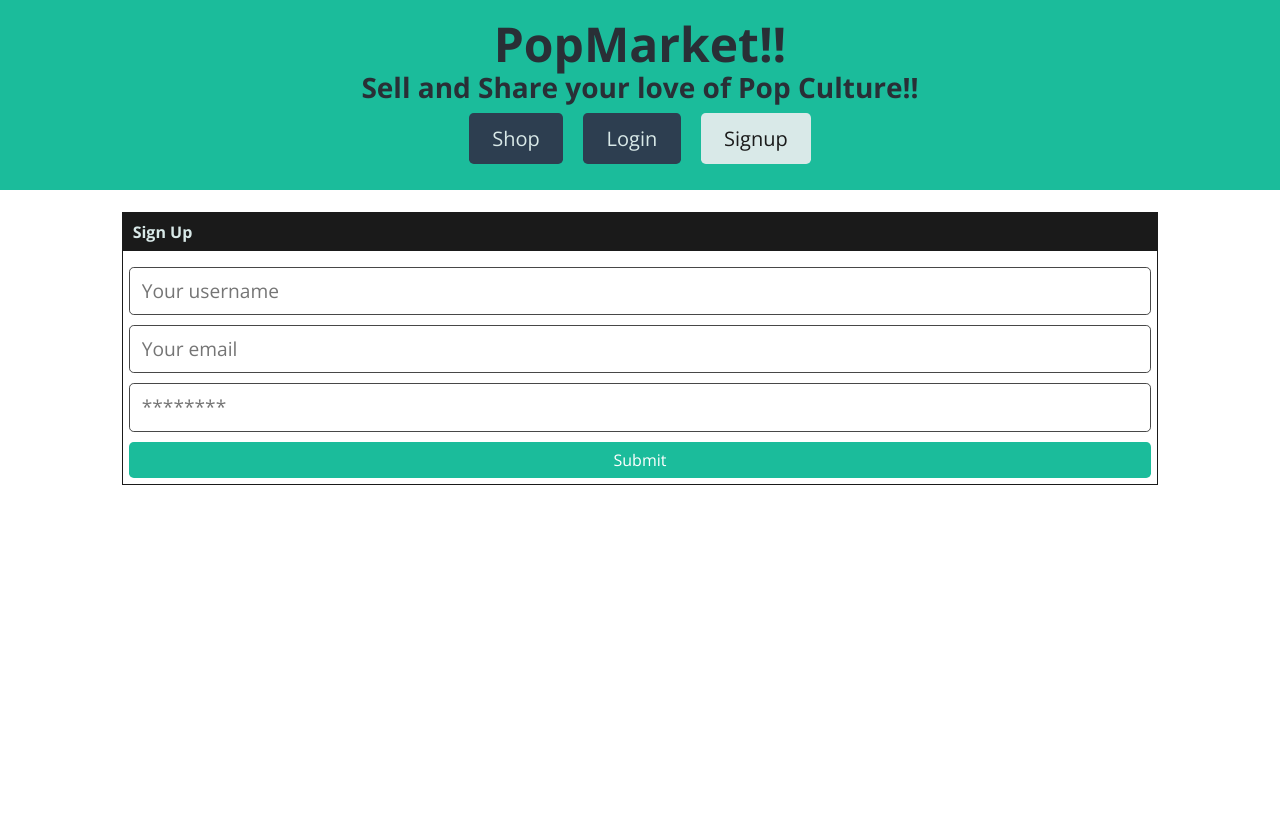
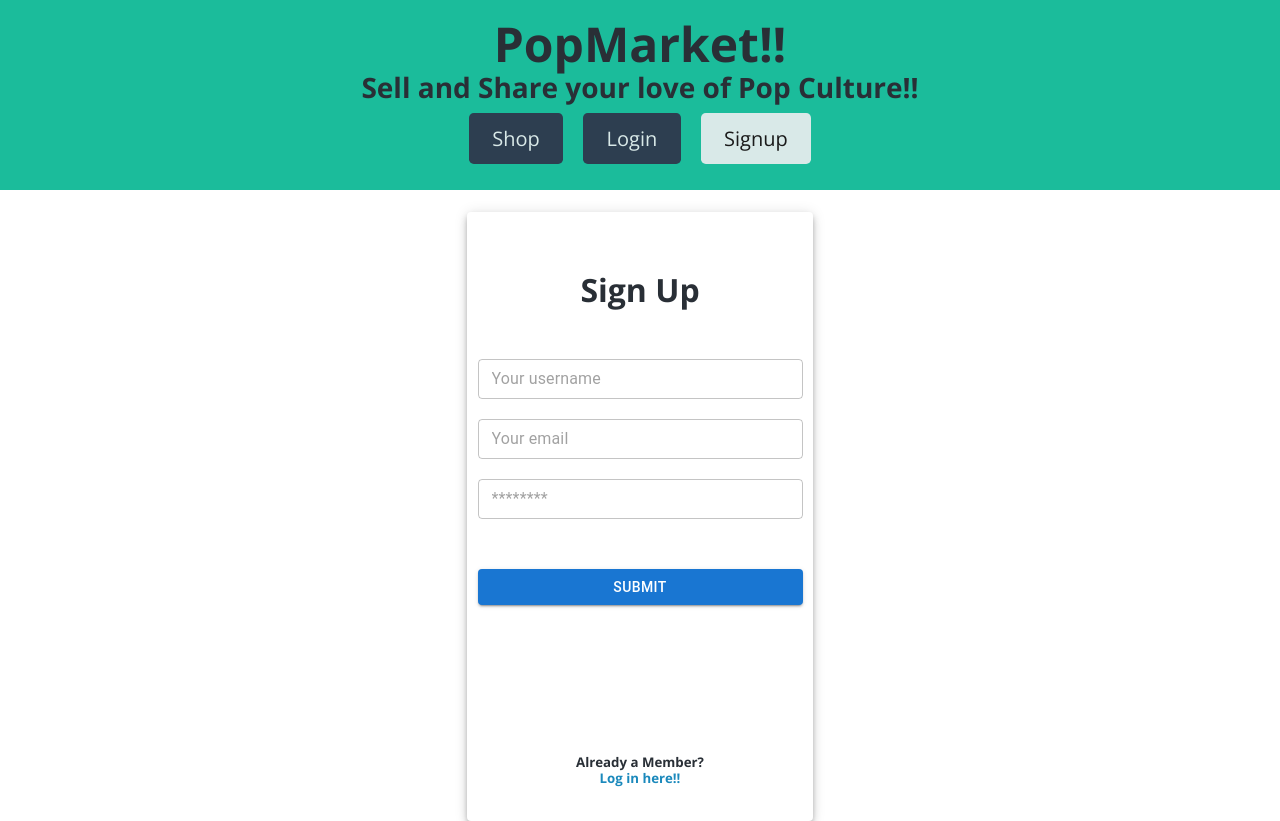
Before and after one commit to jyliao369/RetroRocketMarket, a React (Create React App) app in the folder client/: page /signup in a window 1280 px wide. Before the commit the page ends 800 px from the top, so only its background shows below. Built offline with nearby package versions, Linux system fonts and the light colour scheme.

Commit message:
adjusted the login and signup page with material UI

```diff
--- a/client/src/pages/Login.js
+++ b/client/src/pages/Login.js
@@ -3,6 +3,12 @@ import { useMutation } from "@apollo/client";
 import { LOGIN_USER } from "../utils/mutations";
 
 import { Link } from "react-router-dom";
+
+import Box from "@mui/material/Box";
+import Grid from "@mui/material/Grid";
+import Paper from "@mui/material/Paper";
+import TextField from "@mui/material/TextField";
+import Button from "@mui/material/Button";
 
 import Auth from "../utils/auth";
 
@@ -39,11 +45,22 @@ const Login = (props) => {
   };
 
   return (
-    <main className="flex-row justify-center mb-4">
-      <div className="col-12 col-lg-10">
-        <div className="card">
-          <h4 className="card-header bg-dark text-light p-2">Login</h4>
-          <div className="card-body">
+    <Box sx={{ display: "flex", justifyContent: "center" }}>
+      <Paper
+        elevation={5}
+        sx={{
+          display: "flex",
+          flexDirection: "column",
+          alignItems: "center",
+          width: "27%",
+          p: "10px",
+          height: "610px",
+        }}
+      >
+        <Grid item sx={{ mt: "50px", mb: "50px" }}>
+          <h1>Login</h1>
+        </Grid>
+        <Grid>
           {data ? (
             <p>
               Success! You may now head{" "}
@@ -51,41 +68,64 @@ const Login = (props) => {
             </p>
           ) : (
             <form onSubmit={handleSubmit}>
-                <input
-                  className="form-input"
+              <Grid
+                item
+                sx={{
+                  display: "flex",
+                  flexDirection: "column",
+                  alignItems: "center",
+                }}
+              >
+                <TextField
                   placeholder="Your email"
+                  size="small"
                   name="email"
                   type="email"
                   value={formState.email}
                   onChange={handleChange}
+                  sx={{ width: "325px", mb: "20px" }}
                 />
-                <input
-                  className="form-input"
+                <TextField
                   placeholder="******"
+                  size="small"
                   name="password"
                   type="password"
                   value={formState.password}
                   onChange={handleChange}
+                  sx={{ width: "325px", mb: "50px" }}
                 />
-                <button
-                  className="btn btn-block btn-info"
+                <Button
+                  variant="contained"
                   style={{ cursor: "pointer" }}
                   type="submit"
+                  sx={{ width: "325px", mb: "150px" }}
                 >
                   Submit
-                </button>
+                </Button>
+                <Grid
+                  item
+                  sx={{
+                    display: "flex",
+                    flexDirection: "column",
+                    alignItems: "center",
+                    mb: "25px",
+                  }}
+                >
+                  <h5>Not a Member?</h5>
+                  <h5>
+                    <Link to="/signup">Sign up here!!</Link>
+                  </h5>
+                </Grid>
+              </Grid>
             </form>
           )}
 
           {error && (
-              <div className="my-3 p-3 bg-danger text-white">
-                {error.message}
-              </div>
+            <div className="my-3 p-3 bg-danger text-white">{error.message}</div>
           )}
-          </div>
-        </div>
-      </div>
-    </main>
+        </Grid>
+      </Paper>
+    </Box>
   );
 };
 
--- a/client/src/pages/Signup.js
+++ b/client/src/pages/Signup.js
@@ -1,5 +1,11 @@
 import React, { useState } from "react";
 import { Link } from "react-router-dom";
+
+import Box from "@mui/material/Box";
+import Grid from "@mui/material/Grid";
+import Paper from "@mui/material/Paper";
+import TextField from "@mui/material/TextField";
+import Button from "@mui/material/Button";
 
 import { useMutation } from "@apollo/client";
 import { ADD_USER } from "../utils/mutations";
@@ -39,11 +45,21 @@ const Signup = () => {
   };
 
   return (
-    <main className="flex-row justify-center mb-4">
-      <div className="col-12 col-lg-10">
-        <div className="card">
-          <h4 className="card-header bg-dark text-light p-2">Sign Up</h4>
-          <div className="card-body">
+    <Box sx={{ display: "flex", justifyContent: "center" }}>
+      <Paper
+        elevation={5}
+        sx={{
+          display: "flex",
+          flexDirection: "column",
+          alignItems: "center",
+          width: "27%",
+          p: "10px",
+        }}
+      >
+        <Grid item sx={{ mt: "50px", mb: "50px" }}>
+          <h1>Sign Up</h1>
+        </Grid>
+        <Grid>
           {data ? (
             <p>
               Success! You may now head{" "}
@@ -51,49 +67,69 @@ const Signup = () => {
             </p>
           ) : (
             <form onSubmit={handleSubmit}>
-                <input
-                  className="form-input"
+              <Grid
+                item
+                sx={{
+                  display: "flex",
+                  flexDirection: "column",
+                  alignItems: "center",
+                }}
+              >
+                <TextField
                   placeholder="Your username"
+                  size="small"
                   name="username"
                   type="text"
                   value={formState.username}
                   onChange={handleChange}
+                  sx={{ width: "325px", mb: "20px" }}
                 />
-                <input
-                  className="form-input"
+                <TextField
                   placeholder="Your email"
+                  size="small"
                   name="email"
                   type="email"
                   value={formState.email}
                   onChange={handleChange}
+                  sx={{ width: "325px", mb: "20px" }}
                 />
-                <input
-                  className="form-input"
+                <TextField
                   placeholder="********"
+                  size="small"
                   name="password"
                   type="password"
                   value={formState.password}
                   onChange={handleChange}
+                  sx={{ width: "325px", mb: "50px" }}
                 />
-                <button
-                  className="btn btn-block btn-info"
+                <Button
+                  variant="contained"
                   style={{ cursor: "pointer" }}
                   type="submit"
+                  sx={{ width: "325px", mb: "150px" }}
                 >
                   Submit
-                </button>
+                </Button>
+                <Grid
+                  item
+                  sx={{
+                    display: "flex",
+                    flexDirection: "column",
+                    alignItems: "center",
+                    mb: "25px",
+                  }}
+                >
+                  <h5>Already a Member?</h5>
+                  <h5>
+                    <Link to="/login">Log in here!!</Link>
+                  </h5>
+                </Grid>
+              </Grid>
             </form>
           )}
-
-            {error && (
-              <div className="my-3 p-3 bg-danger text-white">
-                {error.message}
-              </div>
-            )}
-          </div>
-        </div>
-      </div>
-    </main>
+        </Grid>
+      </Paper>
+    </Box>
   );
 };
 
```
Also changed, not shown: 1 other file (tests, documents, lock files or other folders). Lines whose indentation alone changed are shown as unchanged.
